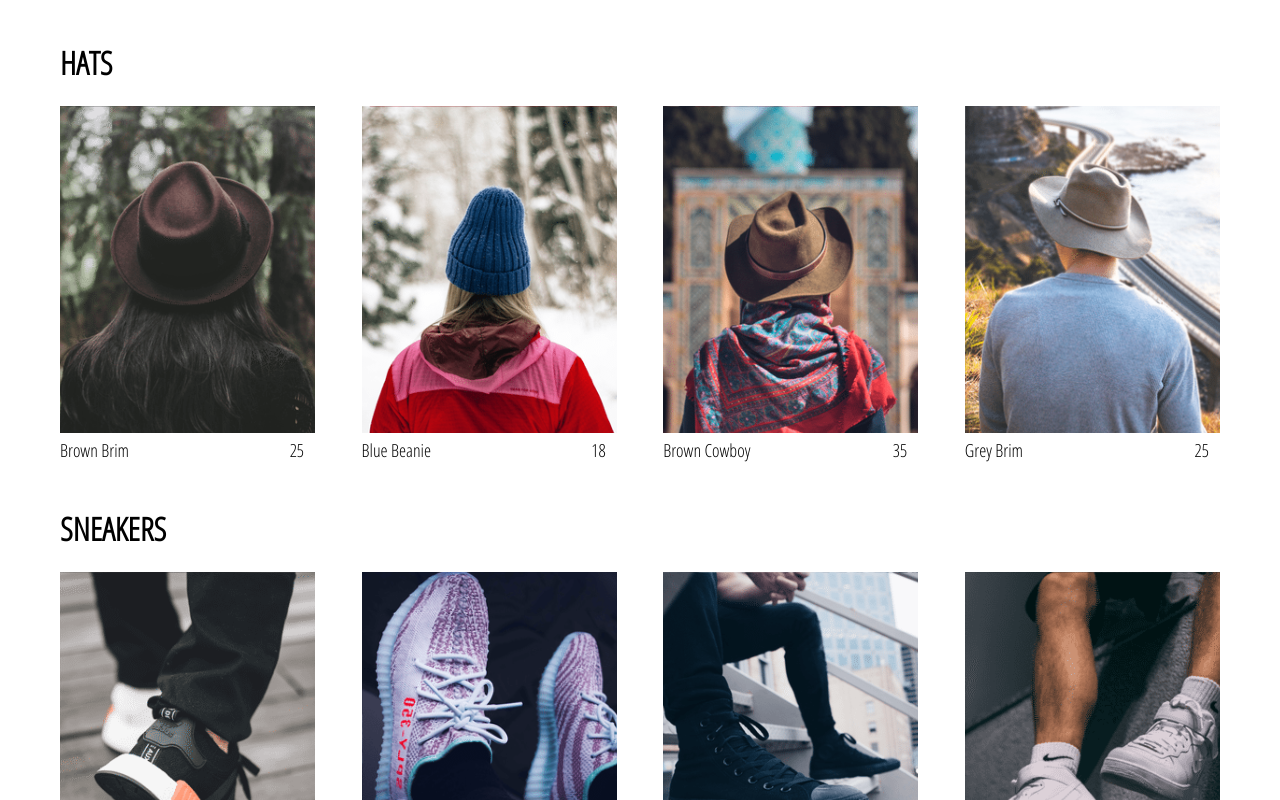
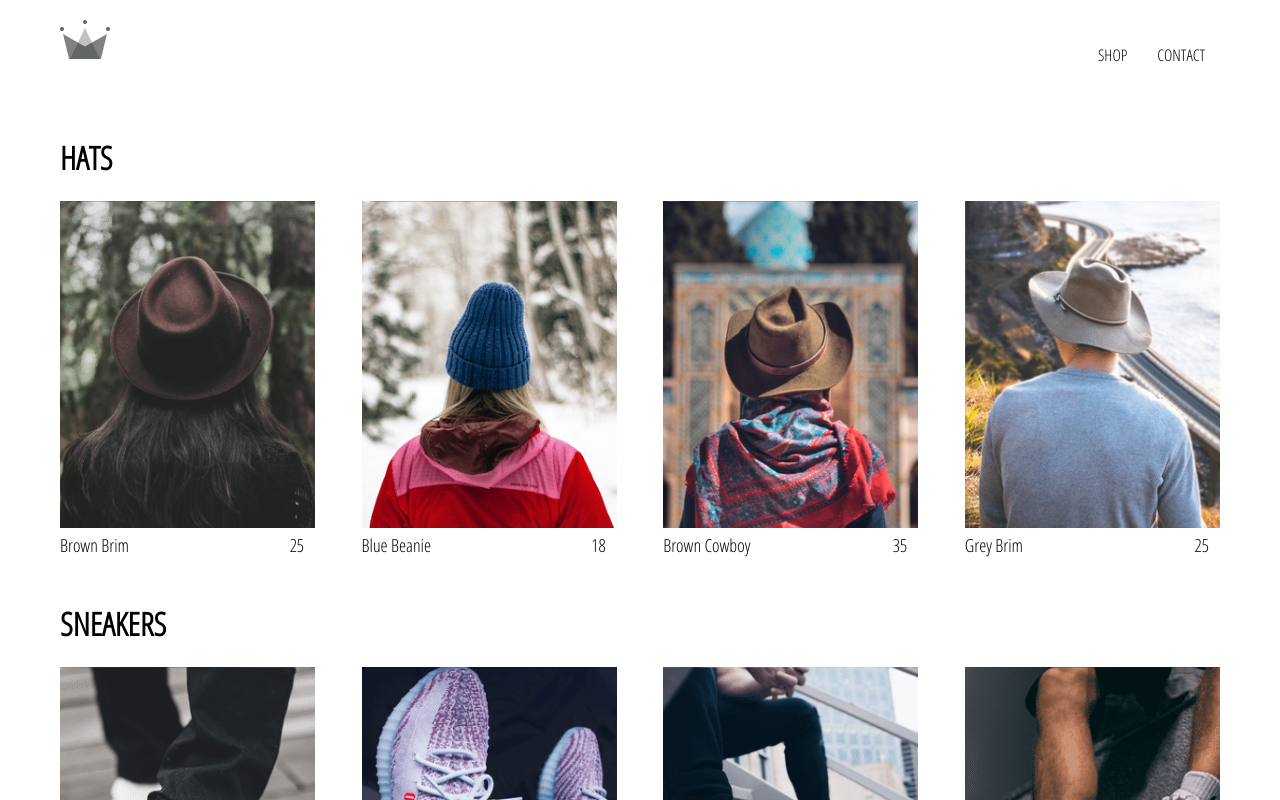
Before and after one commit to gskll/alpine, a React (Create React App) app: page /shop in a window 1280 px wide. Shown: the top 800 px of the page. Built offline with nearby package versions, Linux system fonts and the light colour scheme.

Commit message:
feat: add header component with nav links + styles

```diff
--- a/src/App.css
+++ b/src/App.css
@@ -2,3 +2,8 @@
   font-family: "Open Sans Condensed", sans-serif;
   padding: 20px 60px;
 }
+
+a {
+  color: black;
+  text-decoration: none;
+}
--- a/src/App.js
+++ b/src/App.js
@@ -2,6 +2,7 @@
 import { Route, Switch } from "react-router-dom";
 
 import "./App.css";
+import Header from "./components/header/header.component";
 
 import HomePage from "./pages/homepage/homepage.component";
 import ShopPage from "./pages/shop/shop.component";
@@ -9,6 +10,7 @@
 function App() {
   return (
     <div>
+      <Header />
       <Switch>
         <Route exact path="/" component={HomePage} />
         <Route exact path="/shop" component={ShopPage} />
--- /dev/null
+++ b/src/components/header/header.component.js
@@ -0,0 +1,23 @@
+import React from "react";
+import { Link } from "react-router-dom";
+
+import { ReactComponent as Logo } from "../../assets/crown.svg";
+import "./header.styles.scss";
+
+const Header = () => (
+  <div className="header">
+    <Link to="/">
+      <Logo className="logo" />
+    </Link>
+    <div className="options">
+      <Link className="option" to="/shop">
+        SHOP
+      </Link>
+      <Link className="option" to="/shop">
+        CONTACT
+      </Link>
+    </div>
+  </div>
+);
+
+export default Header;
--- /dev/null
+++ b/src/components/header/header.styles.scss
@@ -0,0 +1,25 @@
+.header {
+  height: 70px;
+  width: 100%;
+  display: flex;
+  justify-content: space-between;
+  margin-bottom: 25px;
+
+  .logo-container {
+    height: 100%;
+    width: 70px;
+    padding: 25px;
+  }
+
+  .options {
+    width: 50%;
+    height: 100%;
+    display: flex;
+    align-items: center;
+    justify-content: flex-end;
+
+    .option {
+      padding: 10px 15px;
+    }
+  }
+}
```
Also changed, not shown: src/assets/alpine.svg (added), src/assets/crown.svg (added).
